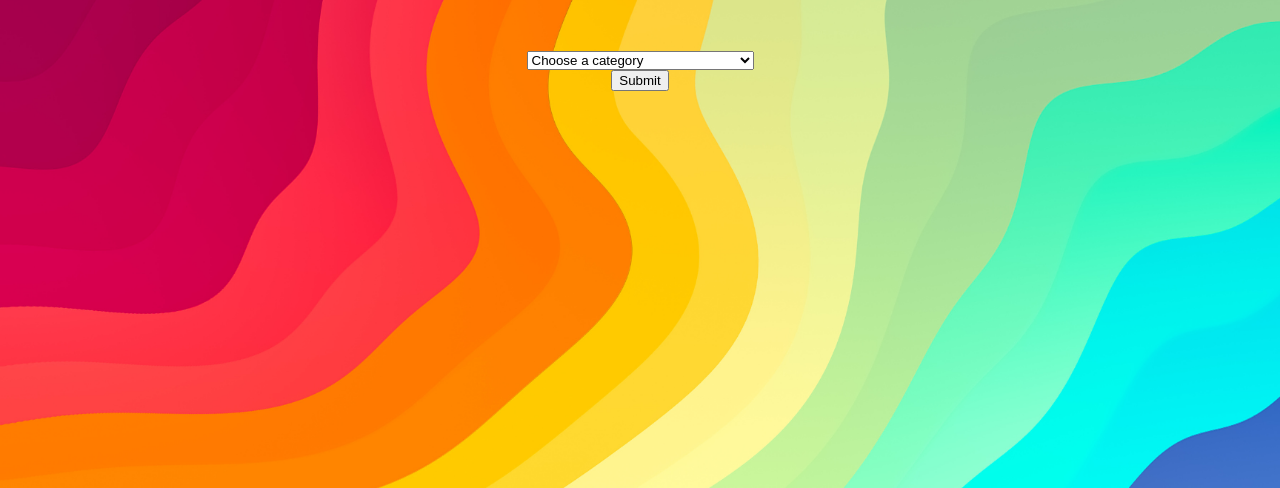
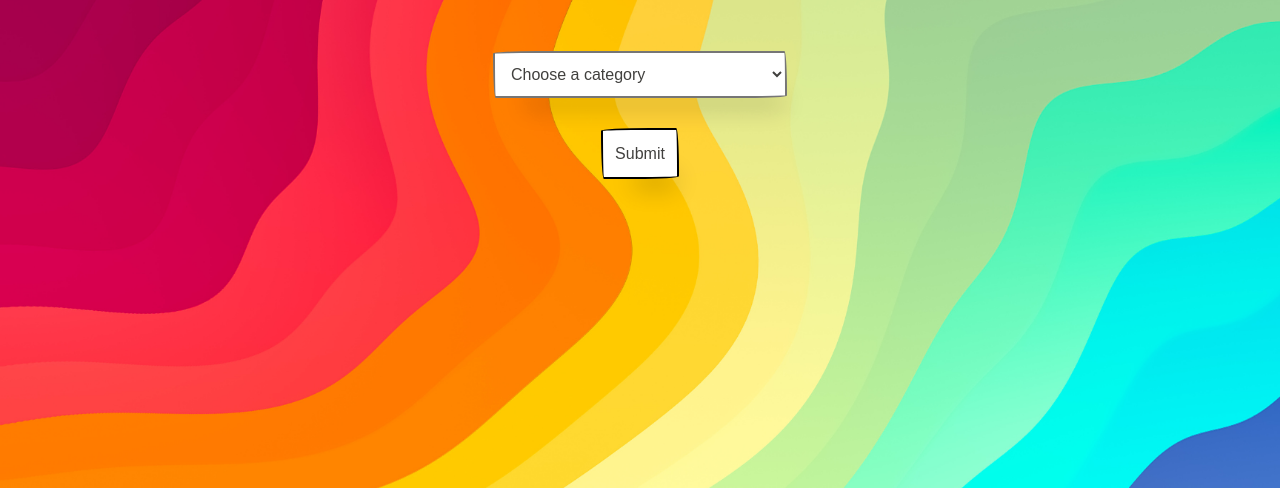
Before and after one commit to AlexWade555/trivia-game, a React app: page / in a window 1280 px wide. Shown: the part 312-800 px from the top of the page. Built offline with nearby package versions, Linux system fonts and the light colour scheme; a web font is replaced by a local one.

Commit message:
added a bunch of css for fonts, btns and headers

```diff
--- a/src/components/App/App.css
+++ b/src/components/App/App.css
@@ -1,4 +1,5 @@
-@import url('https://fonts.googleapis.com/css2?family=Sedgwick+Ave+Display&display=swap');
+@import url('https://fonts.googleapis.com/css2?family=Neucha&display=swap');
+
 html {
   background-image: url("../../../public/images/ColorfulBackground.png");
   background-size: cover;
@@ -47,8 +48,16 @@ html {
 }
 
 h1 {
-  font-family: 'Sedgwick Ave Display', cursive;
-  background-color: rgba(255, 255, 255, 0.25);
+  font-family: 'Neucha', cursive;
+  display: inline-block;
+  border-radius: 15px;
+  color: rgba(255, 255, 255, 1);
+  font-size: 80px;
+  padding: 15px 30px;
+}
+
+h2 {
+  font-family: 'DynaPuff', cursive;
   display: inline-block;
   border-radius: 15px;
   color: rgba(255, 255, 255, 1);
@@ -66,5 +75,78 @@ h1 {
 }
 
 select {
+  align-self: center;
+  background-color: #fff;
+  background-image: none;
+  background-position: 0 90%;
+  background-repeat: repeat no-repeat;
+  background-size: 4px 3px;
+  border-radius: 15px 225px 255px 15px 15px 255px 225px 15px;
+  border-style: solid;
+  border-width: 2px;
+  box-shadow: rgba(0, 0, 0, .2) 15px 28px 25px -18px;
+  box-sizing: border-box;
+  color: #41403e;
+  cursor: pointer;
+  display: inline-block;
+  font-family: 'Neucha', sans-serif;
+  font-size: 1rem;
+  line-height: 23px;
+  outline: none;
+  padding: .75rem;
+  text-decoration: none;
+  transition: all 235ms ease-in-out;
+  border-bottom-left-radius: 15px 255px;
+  border-bottom-right-radius: 225px 15px;
+  border-top-left-radius: 255px 15px;
+  border-top-right-radius: 15px 225px;
+  user-select: none;
+  -webkit-user-select: none;
+  touch-action: manipulation;
+  margin-bottom: 30px;
+}
+
+option {
 
 }
+
+/* CSS */
+button {
+  align-self: center;
+  background-color: #fff;
+  background-image: none;
+  background-position: 0 90%;
+  background-repeat: repeat no-repeat;
+  background-size: 4px 3px;
+  border-radius: 15px 225px 255px 15px 15px 255px 225px 15px;
+  border-style: solid;
+  border-width: 2px;
+  box-shadow: rgba(0, 0, 0, .2) 15px 28px 25px -18px;
+  box-sizing: border-box;
+  color: #41403e;
+  cursor: pointer;
+  display: inline-block;
+  font-family: 'Neucha', sans-serif;
+  font-size: 1rem;
+  line-height: 23px;
+  outline: none;
+  padding: .75rem;
+  text-decoration: none;
+  transition: all 235ms ease-in-out;
+  border-bottom-left-radius: 15px 255px;
+  border-bottom-right-radius: 225px 15px;
+  border-top-left-radius: 255px 15px;
+  border-top-right-radius: 15px 225px;
+  user-select: none;
+  -webkit-user-select: none;
+  touch-action: manipulation;
+}
+
+.button:hover {
+  box-shadow: rgba(0, 0, 0, .3) 2px 8px 8px -5px;
+  transform: translate3d(0, 2px, 0);
+}
+
+.button:focus {
+  box-shadow: rgba(0, 0, 0, .3) 2px 8px 4px -6px;
+}
--- a/src/components/HomePage/index.js
+++ b/src/components/HomePage/index.js
@@ -114,7 +114,7 @@ function HomePage () {
           to="/questions"
           state={questions}
           >
-          <button>start</button>
+          <button>Play</button>
         </Link>
         }
 
--- a/src/components/Questions/index.js
+++ b/src/components/Questions/index.js
@@ -69,15 +69,15 @@ function Questions() {
   if (currentQuestion < 10) {
 
     return (
-      <>
-        <p dangerouslySetInnerHTML={{ __html: questions[currentQuestion].question }}></p>
+      <div className="container">
+        <h2 dangerouslySetInnerHTML={{ __html: questions[currentQuestion].question }}></h2>
         {questions[currentQuestion].answers.map((answer) => {
           return <button key={answer} onClick={() => submitAnswer(answer)} dangerouslySetInnerHTML={{ __html: answer }}></button>;
         })}
         <p>
         score: {score}
         </p>
-      </>
+      </div>
     );
   } else {
     return (
```
